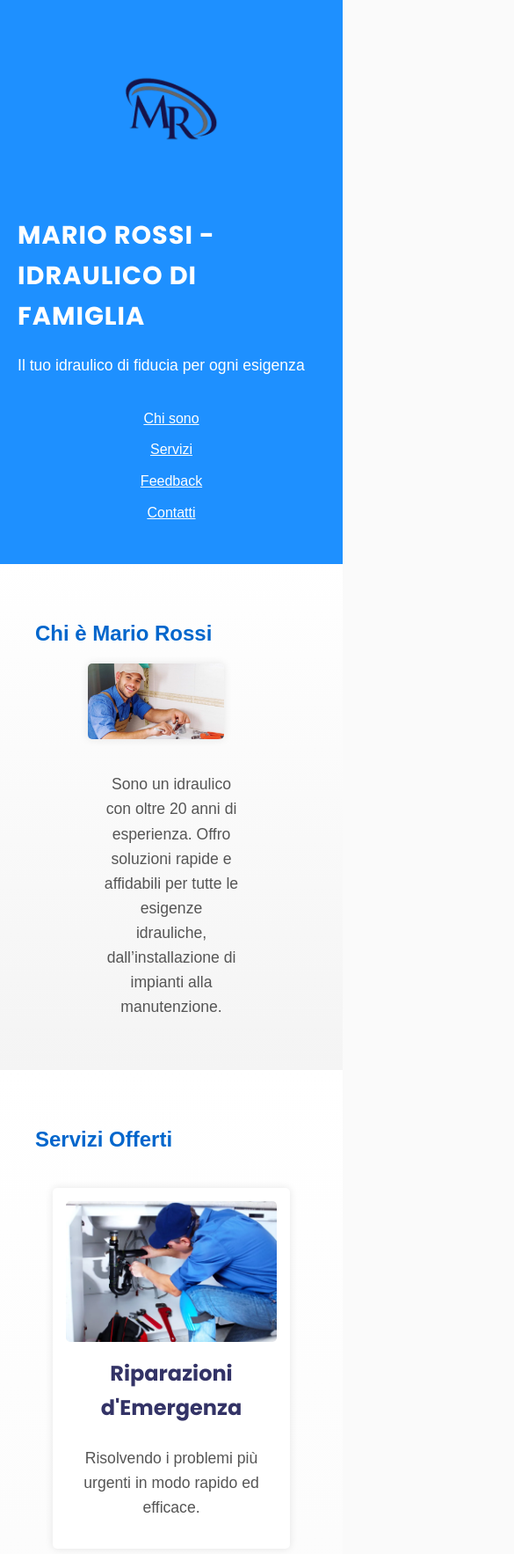
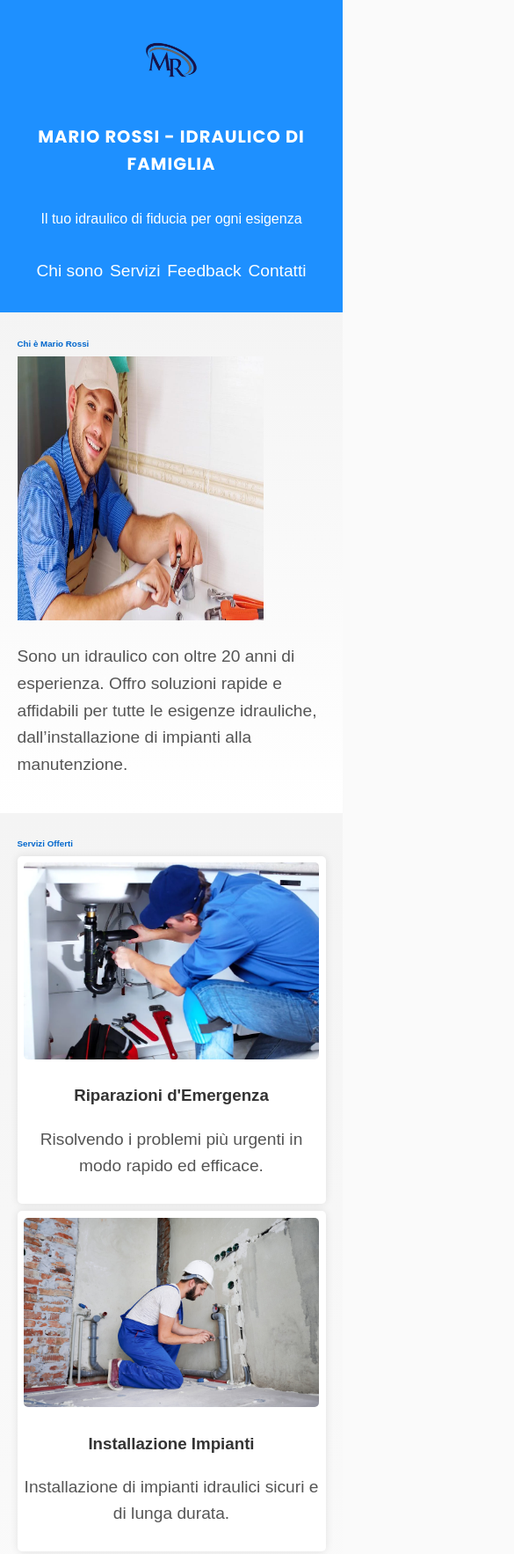
Before and after one commit to lollo243/marioRossi, a plain HTML site: page index.html in a window 390 px wide. Shown: the top 1766 px of the page at 88% size, 585 px wide, since content can reach past the window. Drawn offline with Linux system fonts and the light colour scheme.

Commit message:
Update styles.css

```diff
--- a/styles.css
+++ b/styles.css
@@ -1,3 +1,4 @@
+/* Base styles (already existing) */
 body {
     font-family: Arial, sans-serif;
     line-height: 1.6;
@@ -5,274 +6,174 @@ body {
     color: #333;
     margin: 0;
     padding: 0;
+    box-sizing: border-box;
 }
 
+/* Header Styles */
 header {
     background-color: dodgerblue;
-    color:white;
-    padding: 30px 0;
+    color: white;
+    padding: 3vw 0; /* Adattiamo il padding in base alla larghezza del viewport */
     text-align: center;
+    display: flex;
+    flex-direction: column;
+    justify-content: center;
+    align-items: center;
 }
 
-.header-container {
+header .header-content {
     display: flex;
-    justify-content: space-between;
+    justify-content: center;
     align-items: center;
-    max-width: 1200px;
-    margin: 0 auto;
-    padding: 0 20px;
-}
-
-.header-content {
-    text-align: left;
+    gap: 1vw; /* Gap dinamico in base alla larghezza del viewport */
+    flex-wrap: wrap;
 }
 
 header h1 {
     font-family: 'Poppins', sans-serif;
     color: white;
-    font-size: 2em;
+    font-size: 3vw; /* Impostiamo la grandezza del testo in base alla larghezza dello schermo */
     text-transform: uppercase;
     letter-spacing: 1px;
 }
 
-.subtext {
-    color: white;
-    font-size: 1.1em;
-    margin-top: 5px;
-}
-
-.Logo img {
-    height: 150px;
-    width: 350px;
-    object-fit: contain;
+header .Logo img {
+    width: 40vw; /* Immagine responsiva che si adatta alla larghezza del viewport */
+    height: auto;
+    border-radius: 5px;
 }
 
 nav ul {
     list-style: none;
     padding: 0;
     display: flex;
+    gap: 2vw;
     justify-content: center;
-    gap: 15px;
 }
 
-a{
-    color: white;
+nav ul li {
+    display: inline-block;
 }
 
+nav ul li a {
+    color: white;
+    font-size: 1.2em;
+    text-decoration: none;
+}
+
+/* Section Styles */
 section {
-    padding: 20px;
+    padding: 5vw;
     margin: 0 auto;
     max-width: 1000px;
     background: linear-gradient(to bottom, #f4f4f4 0%, #ffffff 100%);
 }
 
-section#chi-sono,
-section#servizi,
-section#feedback,
-section#contatti {
-    background: linear-gradient(to bottom, #ffffff 0%, #f4f4f4 100%);
-    padding: 40px;
-}
-
-footer {
-    background-color: #333;
-    color: white;
-    font-size: 0.9em;
-    padding: 10px;
-    text-align: center;
-}
-
-.containerMR {
-    display: flex;
-    align-items: center;
-}
-
-.containerMR> :first-child {
-    max-width: 50%;
-    height: auto;
-    margin-right: 35px;
-    border-radius: 5px;
-    box-shadow: 0 0 10px rgba(0, 0, 0, 0.1);
-}
-
-.containerMR> :nth-child(2) {
-    max-width: 50%;
-    height: auto;
-}
-
-h2 {
+section h2 {
     color: #0066cc;
-    font-size: 1.8em;
-    margin-bottom: 15px;
-}
-
-h3 {
-    font-family: 'Poppins', sans-serif;
-    color: #333366;
-    font-size: 1.5em;
-    margin-top: 10px;
+    font-size: 2.5vw; /* Dimensione del testo proporzionale */
+    margin-bottom: 1.5vw;
 }
 
 section p {
-    font-size: 1.1em;
+    font-size: 1.2em;
     color: #555;
 }
 
-.feedback p {
-    font-size: 1em;
-    color: #333;
-}
-
-.logo {
-    height: 50px;
-}
-
+/* Container services section */
 .carosello-servizi {
     display: flex;
-    gap: 15px;
-    overflow-x: auto;
-    padding: 10px;
+    flex-wrap: wrap;
+    gap: 2vw;
+    justify-content: center;
 }
 
 .carosello-servizi .servizio {
     background-color: #fff;
     border-radius: 5px;
     box-shadow: 0 0 10px rgba(0, 0, 0, 0.1);
-    flex: 0 0 250px;
-    padding: 15px;
+    width: 45%; /* Adattato per non sovrapporsi in schermi piccoli */
+    padding: 2vw;
     text-align: center;
 }
 
 .carosello-servizi img {
-    max-width: 100%;
+    width: 100%;
     height: auto;
     border-radius: 5px;
 }
 
+/* Feedback Section */
 .feedback {
-    background-color: #f0f0f0;
-    border-radius: 10px;
     display: flex;
-    align-items: center;
-    gap: 10px;
-    padding: 15px;
-    margin: 10px 0;
+    flex-wrap: wrap;
+    justify-content: space-between;
+    gap: 2vw;
+    margin: 2vw 0;
 }
 
 .feedback .profile {
-    width: 50px;
-    height: 50px;
+    width: 10vw; /* Proporzionale alla larghezza del viewport */
+    height: 10vw;
     border-radius: 50%;
+    object-fit: cover;
 }
 
-.feedback .rating {
-    color: #ff9900;
+.feedback p {
+    font-size: 1.1em;
 }
 
+/* Contact Section */
 #contatti .call-button {
-    font-size: 1.2em;
+    font-size: 2vw; /* Scala la grandezza del bottone */
     background-color: #004aad;
     color: white;
-    padding: 10px 20px;
+    padding: 1vw 3vw;
     border: none;
     border-radius: 5px;
     cursor: pointer;
 }
 
-#zona-operativa img {
-    max-width: 100%;
-    border-radius: 10px;
+/* Footer */
+footer {
+    background-color: #333;
+    color: white;
+    font-size: 1em;
+    padding: 1vw;
+    text-align: center;
 }
 
-#collaborazioni .loghi-aziende {
-    display: flex;
-    flex-wrap: wrap;
-    gap: 15px;
-}
-
-#collaborazioni img {
-    width: 100px;
-    height: auto;
-}
-
-
-/* Base styles (already existing) */
-
-/* Header adjustments for mobile screens */
+/* Mobile Adjustments */
 @media (max-width: 768px) {
-    .header-container {
-        flex-direction: column; /* Disporre il logo sopra il testo */
-        align-items: center;
-        text-align: center;
+    header {
+        padding: 4vw 0; /* Aumenta un po' il padding per mobile */
     }
 
-    .Logo img {
-        width: 80%;  /* Riduce la larghezza dell'immagine su schermi più piccoli */
-        height: auto;
+    header h1 {
+        font-size: 5vw; /* Riduce la dimensione del titolo per dispositivi piccoli */
     }
 
     .containerMR {
-        flex-direction: column; /* Metti l'immagine e il testo uno sopra l'altro */
-        margin-right: 0; /* Rimuove il margine tra immagine e testo */
-        text-align: center; /* Centra il testo sotto l'immagine */
+        flex-direction: column; /* Metti l'immagine sopra il testo */
+        align-items: center;
+        gap: 2vw;
     }
 
-    .containerMR > img {
-        max-width: 80%; /* Riduce la larghezza dell'immagine nel container */
-        margin-bottom: 20px; /* Aggiunge uno spazio tra l'immagine e il testo */
-    }
-
-    .containerMR p {
-        font-size: 1.1em; /* Riduce la dimensione del testo per la leggibilità */
-    }
-
-    nav ul {
-        flex-direction: column; /* Disporre i link in colonna */
-        gap: 10px;
-        text-align: center; /* Centra i link */
-    }
-
-    nav ul li {
-        display: block; /* I link saranno disposti uno sotto l'altro */
-    }
-
-    .carosello-servizi {
-        flex-direction: column; /* Mostra i servizi in colonna */
-        padding: 20px;
+    .containerMR img {
+        width: 80%; /* L'immagine sarà più piccola per dispositivi mobili */
     }
 
     .carosello-servizi .servizio {
-        flex: 0 0 100%; /* Ogni servizio occuperà l'intera larghezza */
-        margin-bottom: 20px;
-    }
-
-    footer {
-        font-size: 0.8em; /* Riduce la dimensione del testo nel footer */
-        padding: 15px;
-    }
-}
-
-/* Ulteriori aggiustamenti per schermi più piccoli (smartphone) */
-@media (max-width: 480px) {
-    header h1 {
-        font-size: 1.8em; /* Riduce la dimensione del titolo principale */
-    }
-
-    section h2 {
-        font-size: 1.5em; /* Riduce la dimensione dei titoli delle sezioni */
-    }
-
-    .feedback p {
-        font-size: 1em; /* Riduce la dimensione del testo nei feedback */
+        width: 100%; /* Ogni servizio prenderà tutta la larghezza su dispositivi mobili */
     }
 
     .feedback .profile {
-        width: 40px;
-        height: 40px; /* Riduce la dimensione dell'immagine del profilo */
+        width: 20vw;
+        height: 20vw;
     }
 
     #contatti .call-button {
-        font-size: 1.1em; /* Riduce la dimensione del bottone di chiamata */
-        padding: 12px 25px; /* Riduce la dimensione del bottone */
+        font-size: 5vw; /* Bottone proporzionato per mobile */
+        padding: 2vw 4vw;
     }
 }
```
